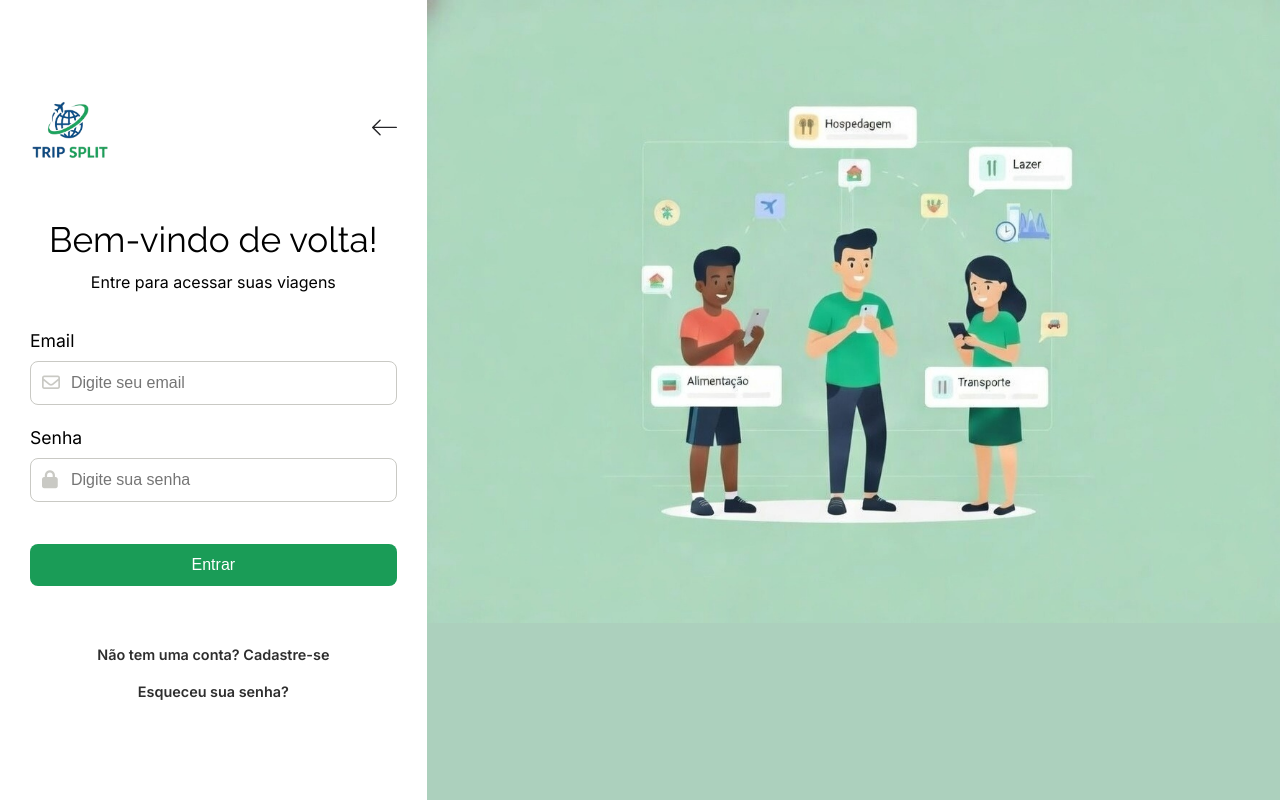
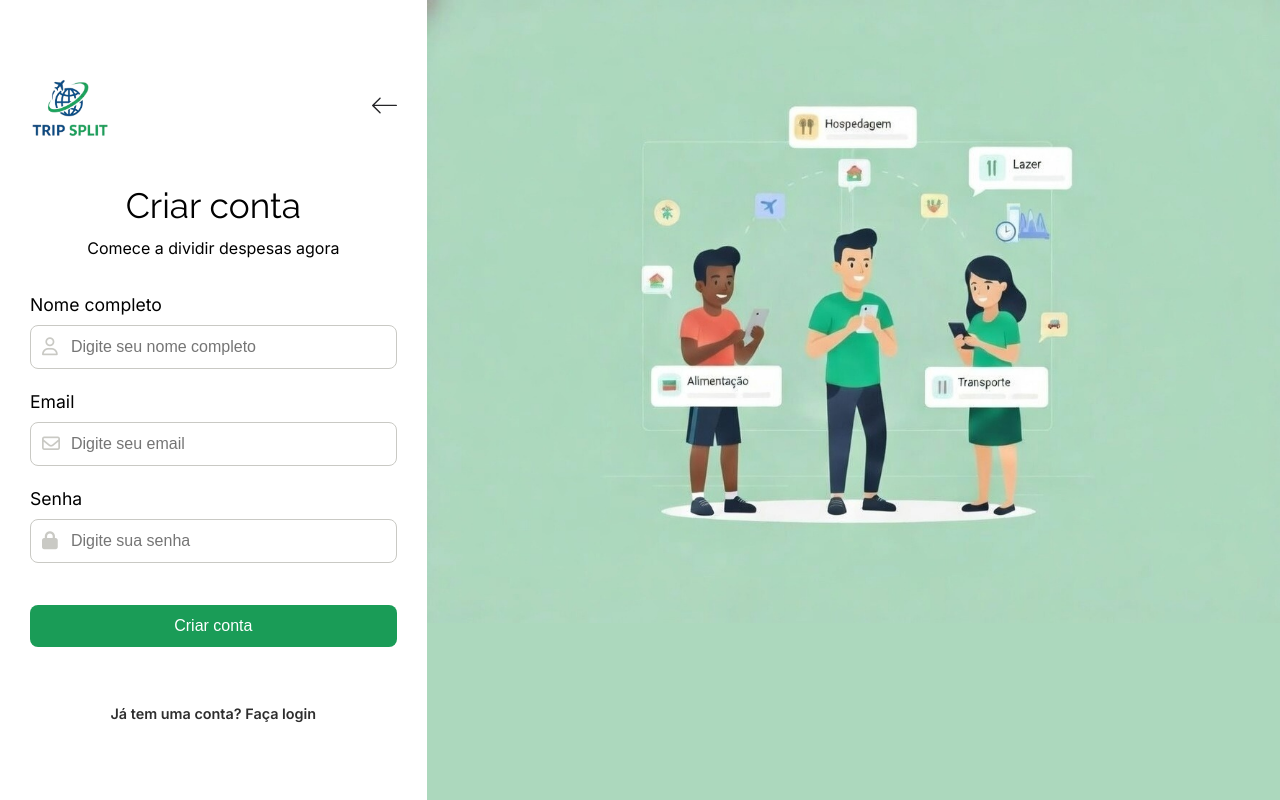
Before and after one commit to pairbytes-dev/tripsplit-monorepo, a React (Vite) app in the folder frontend/frontend/: page / in a window 1280 px wide. Built offline with nearby package versions, Linux system fonts and the light colour scheme.

Commit message:
created sign up

```diff
--- a/frontend/frontend/src/components/Login.jsx
+++ b/frontend/frontend/src/components/Login.jsx
@@ -1,10 +1,12 @@
 import imgLogo from '../assets/logo.png';
 import imgArrow from '../assets/left-arrow.svg';
 import background from '../assets/bg.jpeg';
+import SignIn from './SignIn';
+import SignUp from './SignUp';
 
 const Login = () => {
     return(
-        <main className="login-container">
+        <main className="login-main">
             <section className="login-info">
                 <div className="login-header">
                     <img src={imgLogo} alt="Logo" className='img-logo'/>
@@ -12,29 +14,10 @@ const Login = () => {
                         <img src={imgArrow} alt="Voltar" />
                     </button>
                 </div>
-                <div className="login-title">
-                    <h1>Bem-vindo de volta!</h1>
-                    <p>Entre para acessar suas viagens</p>
-                </div>
-                <div className="login-form">
-                    <form className="form">
-                        <label htmlFor="email">Email</label>
-                        <div className='input-wrapper'>
-                            <i class="fa-regular fa-envelope icon-input"></i>
-                            <input type="email" name="email" id="email" placeholder="Digite seu email"/>
-                        </div>
-                        <label htmlFor="senha">Senha</label>
-                        <div className="input-wrapper">
-                            <i class="fa-solid fa-lock icon-input"></i>
-                            <input type="password" name="senha" id="senha" placeholder="Digite sua senha"/>
-                        </div>
-                        <button type="submit" className="btn">Entrar</button>
-                    </form>
-                </div>
-                <div className="login-text">
-                    <p>Não tem uma conta?<a href="#"> Cadastre-se</a></p>
-                    <a href="#" className="password-text">Esqueceu sua senha?</a>
-                </div>
+
+                {/* <SignIn /> */}
+                <SignUp />
+
             </section>
             <section className="login-img">
               <img src={background} alt="Imagem de fundo" className='background-img'/>
--- /dev/null
+++ b/frontend/frontend/src/components/SignIn.jsx
@@ -0,0 +1,31 @@
+const SignIn = () => {
+    return(
+        <div className="login-content">
+            <div className="login-title">
+                <h1>Bem-vindo de volta!</h1>
+                <p>Entre para acessar suas viagens</p>
+            </div>
+            <div className="login-form">
+                <form className="form">
+                    <label htmlFor="email">Email</label>
+                    <div className='input-wrapper'>
+                        <i class="fa-regular fa-envelope icon-input"></i>
+                        <input type="email" name="email" id="email" placeholder="Digite seu email"/>
+                    </div>
+                    <label htmlFor="senha">Senha</label>
+                    <div className="input-wrapper">
+                        <i class="fa-solid fa-lock icon-input"></i>
+                        <input type="password" name="senha" id="senha" placeholder="Digite sua senha"/>
+                    </div>
+                    <button type="submit" className="btn">Entrar</button>
+                </form>
+            </div>
+            <div className="login-text">
+                <p>Não tem uma conta?<a href="#"> Cadastre-se</a></p>
+                <a href="#" className="password-text">Esqueceu sua senha?</a>
+            </div>
+        </div>
+    )
+}
+
+export default SignIn;
--- /dev/null
+++ b/frontend/frontend/src/components/SignUp.jsx
@@ -0,0 +1,35 @@
+const SignUp = () => {
+    return(
+        <div className="login-content">
+            <div className="login-title">
+                <h1>Criar conta</h1>
+                <p>Comece a dividir despesas agora</p>
+            </div>
+            <div className="login-form">
+                <form className="form">
+                    <label htmlFor="name">Nome completo</label>
+                    <div className="input-wrapper">
+                        <i class="fa-regular fa-user icon-input"></i>
+                        <input type="text" name="name" id="name" placeholder="Digite seu nome completo"/>
+                    </div>
+                    <label htmlFor="email">Email</label>
+                    <div className='input-wrapper'>
+                        <i class="fa-regular fa-envelope icon-input"></i>
+                        <input type="email" name="email" id="email" placeholder="Digite seu email"/>
+                    </div>
+                    <label htmlFor="senha">Senha</label>
+                    <div className="input-wrapper">
+                        <i class="fa-solid fa-lock icon-input"></i>
+                        <input type="password" name="senha" id="senha" placeholder="Digite sua senha"/>
+                    </div>
+                    <button type="submit" className="btn">Criar conta</button>
+                </form>
+            </div>
+            <div className="login-text">
+                <p>Já tem uma conta?<a href=""> Faça login</a></p>
+            </div>
+        </div>
+    )
+}
+
+export default SignUp;
--- a/frontend/frontend/src/style/Login.css
+++ b/frontend/frontend/src/style/Login.css
@@ -1,5 +1,5 @@
-main.login-container{
-    background-color: #ACD0BD;
+main.login-main{
+    background-color: #ACD8BD;
     width: 100vw;
     height: 100vh;
 
@@ -9,14 +9,13 @@ main.login-container{
     grid-template-columns: 1fr 2fr;
 }
 
-.login-info{
+section.login-info{
     background-color: white;
 
     display: flex;
     flex-direction: column;
-    align-items: center;
     justify-content: center;
-    gap: 30px;
+    gap: 3rem;
 
     padding: 0px 30px;
 }
@@ -26,7 +25,6 @@ main.login-container{
     display: flex;
     justify-content: space-between;
     align-items: center;
-    margin-bottom: 30px;
 }
 
 .img-logo{
@@ -49,6 +47,12 @@ main.login-container{
 
 .btn-link img:hover{
     transform: translateY(-2px);
+}
+
+.login-content{
+    display: flex;
+    flex-direction: column;
+    gap: 28px;
 }
 
 .login-title{
```
